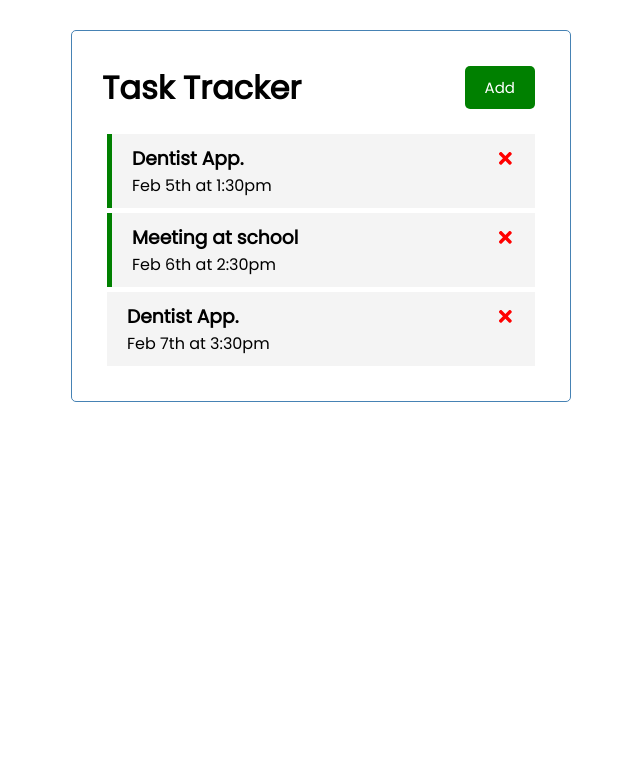
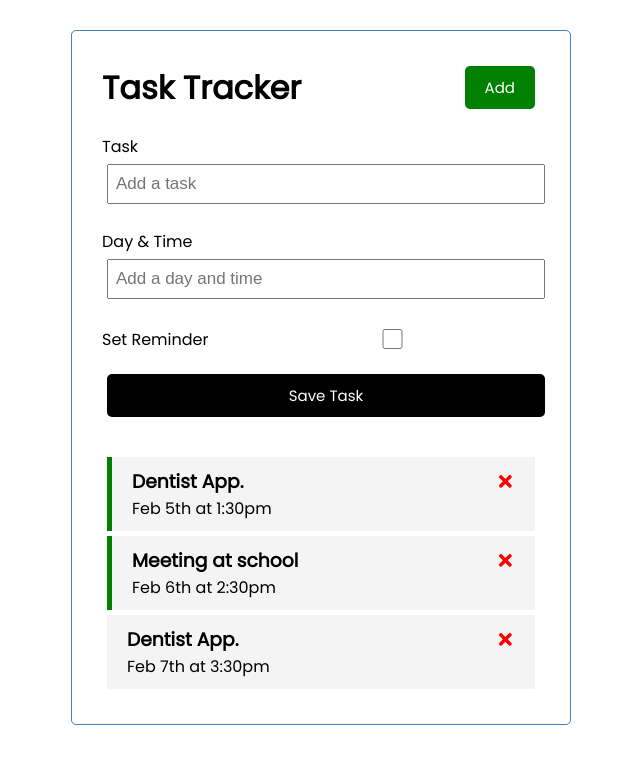
Before and after one commit to EmreCakmakQA/taskTracker, a React (Create React App) app: page / in a window 1280 px wide. Both pictures are taken after a click on the button "Add". Shown: the top 764 px of the page, without its empty margins (319-959 px from the left). Built offline with nearby package versions, Linux system fonts and the light colour scheme.

Commit message:
Add AddTask form and toggle form display

```diff
--- a/src/App.js
+++ b/src/App.js
@@ -4,6 +4,7 @@
 import AddTask from './components/AddTask'
 
 function App() {
+  const [showAddTask, setShowAddTask] = useState(false)
   const [tasks, setTasks] = useState([
     {
       id: 1,
@@ -24,6 +25,15 @@
       reminder: false,
     }
   ])
+
+  // Add Task
+  const addTask = (task) => {
+    const id = Math.floor(Math.random() * 10000) + 1
+    const newTask = { id, ...task }
+    setTasks([...tasks, newTask])
+
+  }
+
 
   // Delete Task
   const deleteTask = (id) => {
@@ -46,7 +56,8 @@
 
   return (
     <div className="container">
-      <Header />
+      <Header onAdd={() => setShowAddTask(!showAddTask)} />
+      {showAddTask && <AddTask onAdd={addTask} />}
       {
         tasks.length > 0 ?
           <Tasks
--- a/src/components/AddTask.js
+++ b/src/components/AddTask.js
@@ -1,22 +1,59 @@
-const AddTask = () => {
+import { useState } from 'react'
+
+const AddTask = ({ onAdd }) => {
+    const [text, setText] = useState('')
+    const [day, setDay] = useState('')
+    const [reminder, setReminder] = useState(false)
+
+
+    const onSubmit = (e) => {
+        e.preventDefault()
+
+        if (!text) {
+            alert('Please add a task')
+            return
+        }
+
+        onAdd({ text, day, reminder })
+
+        setText('')
+        setDay('')
+        setReminder(false)
+    }
+
     return (
-        <form className='add-form'>
+        <form className='add-form' onSubmit={onSubmit}>
             <div className='form-control'>
                 <label>Task</label>
-                <input type="text" placeholder='Add a task' />
+                <input
+                    type="text"
+                    placeholder='Add a task'
+                    value={text}
+                    onChange={(e) => setText(e.target.value)}
+                />
             </div>
 
             <div className='form-control'>
                 <label>Day & Time</label>
-                <input type="text" placeholder='Add a day and time' />
+                <input
+                    type="text"
+                    placeholder='Add a day and time'
+                    value={day}
+                    onChange={(e) => setDay(e.target.value)}
+                />
             </div>
 
-            <div className='form-control'>
+            <div className='form-control form-control-check'>
                 <label>Set Reminder</label>
-                <input type="checkbox" />
+                <input
+                    type="checkbox"
+                    checked={reminder}
+                    value={reminder}
+                    onChange={(e) => setReminder(e.target.currentTarget.checked)}
+                />
             </div>
 
-            <input type="submit" value='Save Task' />
+            <input type="submit" value='Save Task' className='btn btn-block' />
         </form>
     )
 }
--- a/src/components/Header.js
+++ b/src/components/Header.js
@@ -2,15 +2,12 @@
 import Button from './Button';
 
 
-const Header = ({ title }) => {
-    const onClick = () => {
-        console.log("click")
-    }
+const Header = ({ title, onAdd }) => {
 
     return (
         <header className='header'>
             <h1>{title}</h1>
-            <Button color='green' text='Add' onClick={onClick} />
+            <Button color='green' text='Add' onClick={onAdd} />
         </header>
     )
 }
```
